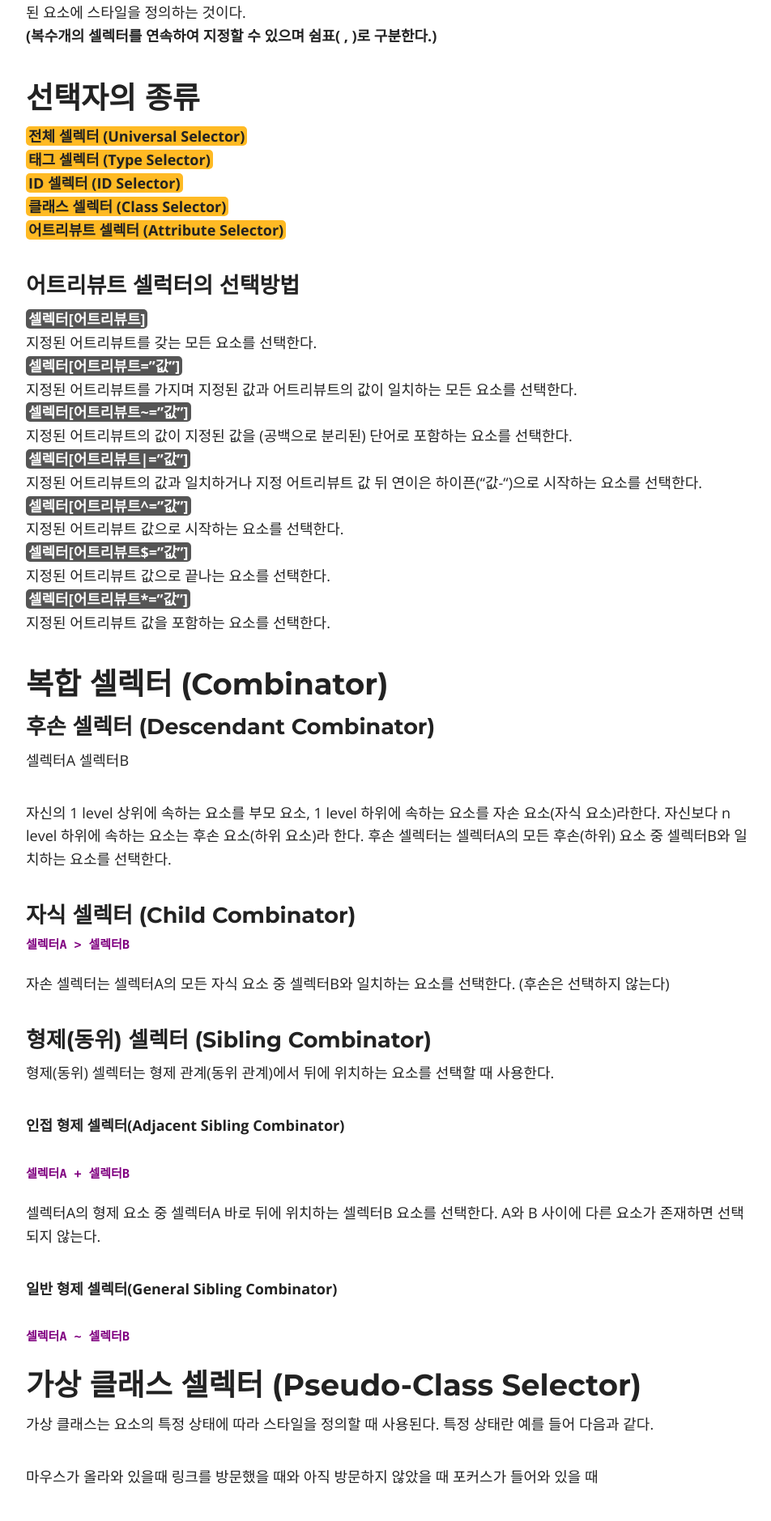
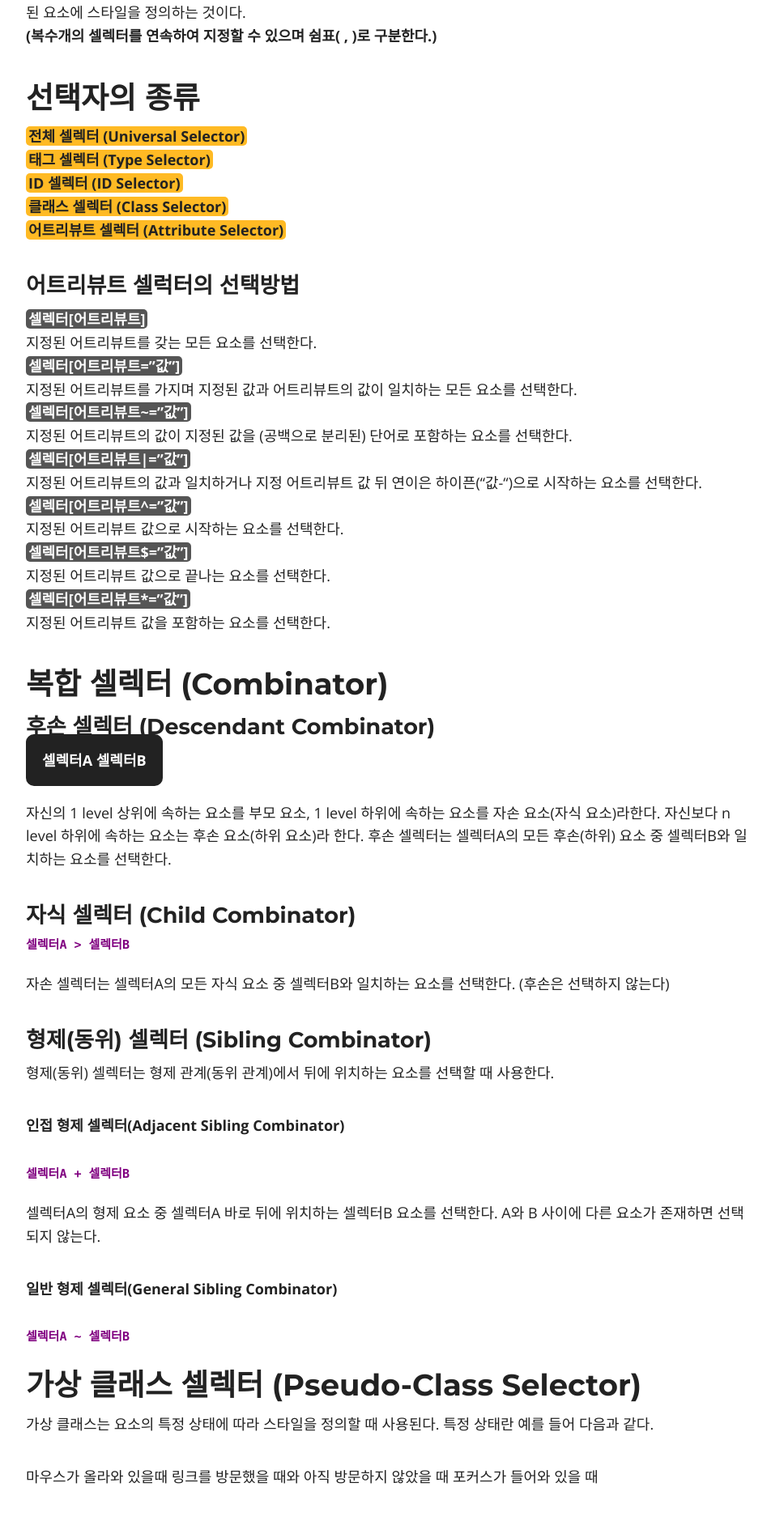
Before and after one commit to lsh58/lsh58.github.io, a Jekyll site: the page built from _posts/2020-02-18-CSS_선택자.md, in a window 1280 px wide. Shown: the part 610-2489 px from the top of the page at 81% size, without its empty margins (158-1110 px from the left). Built offline with Jekyll 4.4.1, drawn with Linux system fonts in a browser that asks for light colours; nearby versions of some CDN libraries; comment, search, counter and statistics services are not loaded.

Commit message:
Update post.css

```diff
--- a/assets/css/post.css
+++ b/assets/css/post.css
@@ -41,6 +41,13 @@ html, body, .notepad-post-container, .notepad-post-header {
   font-weight: bold;
   color:#fff;
   padding : 0 3px;
+}
+.blackbox{
+  font-weight: bold;
+  color:#fff;
+  background: #222;
+  padding : 20px 20px;
+  border-radius: 10px;
 }
 
 .redline{
```
